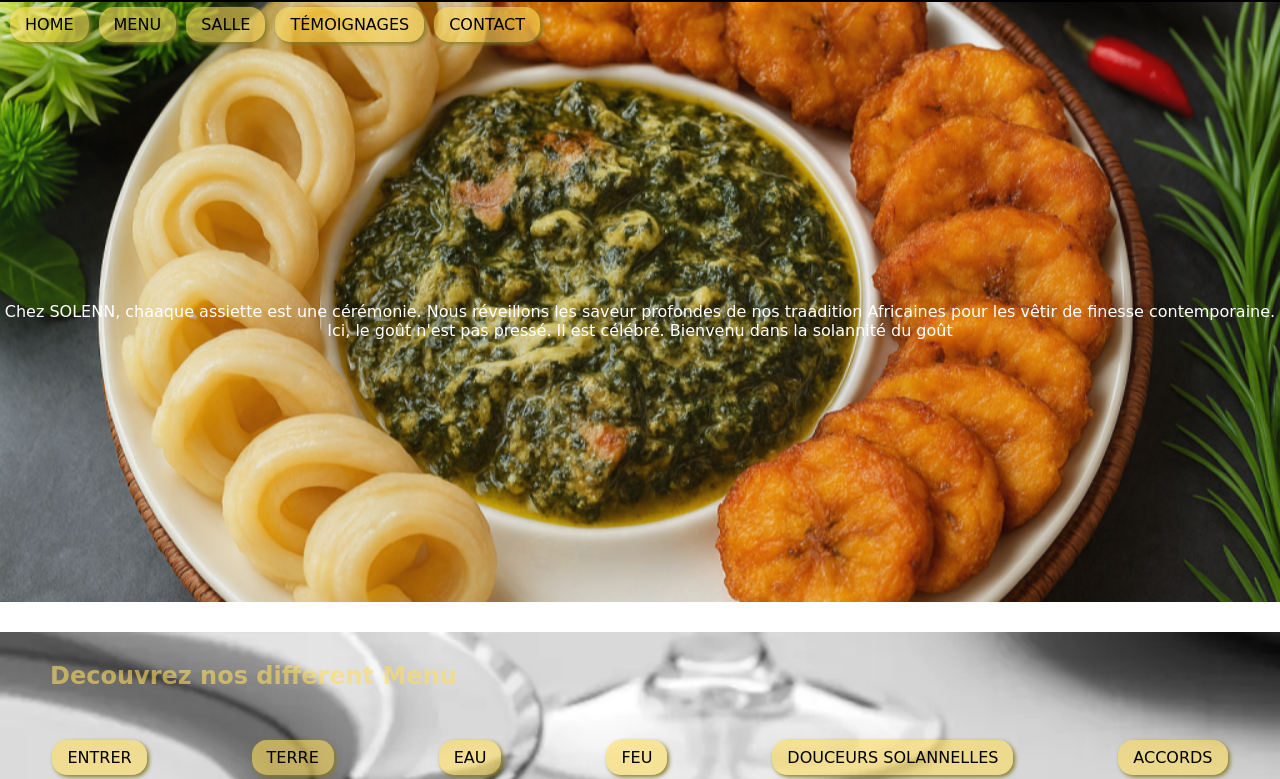
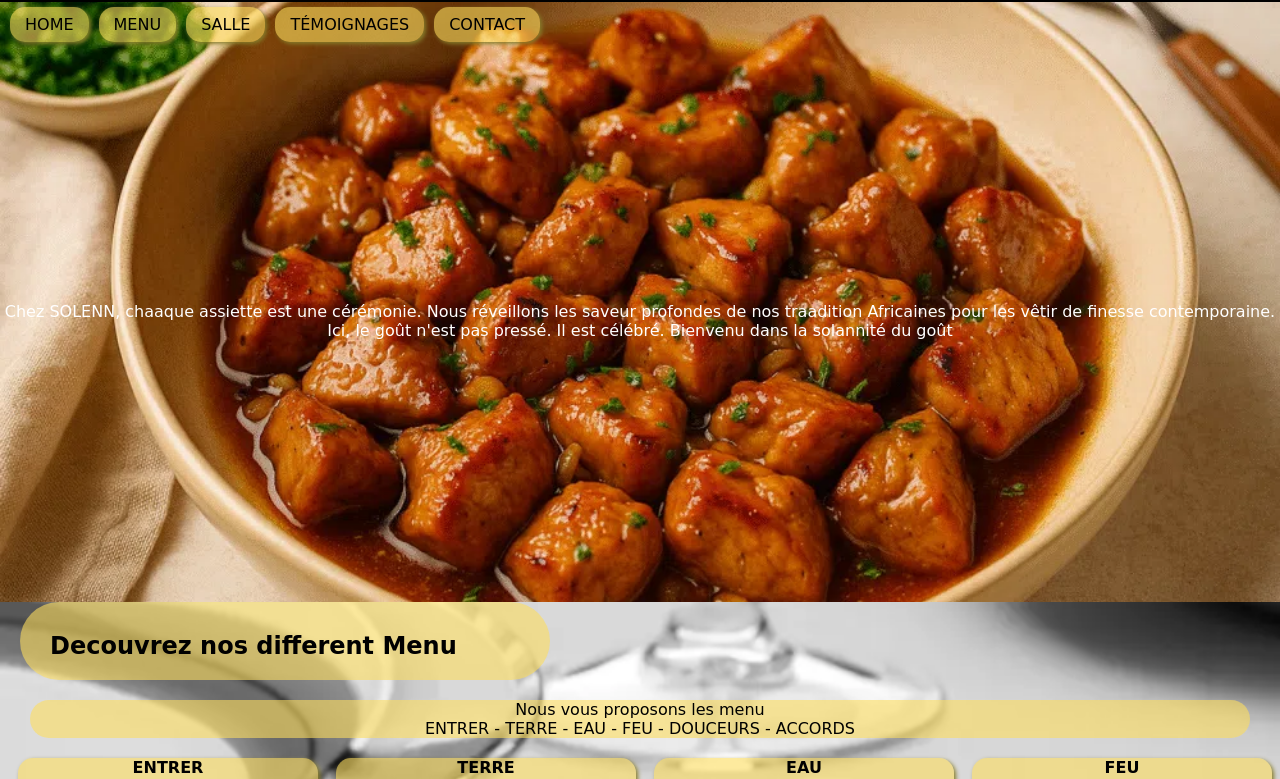
Before and after one commit to tatchumwilliam-stack/site_web, a plain HTML site: page index.html in a window 1280 px wide. Shown: the part 173-952 px from the top of the page. Drawn offline with Linux system fonts and the light colour scheme.

Commit message:
27/06/2026

```diff
--- a/index.html
+++ b/index.html
@@ -39,14 +39,16 @@
     <section id="menu">
         <h2>Decouvrez nos different Menu</h2>
         <div class="card_list">
-            <ul>
+            <p>Nous vous proposons les menu<br>
+            ENTRER - TERRE - EAU - FEU - DOUCEURS - ACCORDS</p>
+<!--            <ul>
                 <li>ENTRER</li>
                 <li>TERRE</li>
                 <li>EAU</li>
                 <li>FEU</li>
                 <li>DOUCEURS SOLANNELLES</li>
                 <li>ACCORDS</li>
-            </ul>
+            </ul>-->
         </div>
         <div class="menu_card">
         <div class="card">
@@ -153,7 +155,7 @@
         document.addEventListener("DOMContentLoaded", () => {
             const slides = document.querySelectorAll(".slid-items");
             let currentSlide = 0;
-            const slideInterval = 5000;
+            const slideInterval = 3000;
 
             function nextSlide() {
 
--- a/style.css
+++ b/style.css
@@ -111,6 +111,12 @@ nav ul li:hover {
     top: 150px;
     margin-bottom: 10px;
 }
+.card_list p {
+    background-color: var(--primarycolor);
+    margin: 0 30px;
+    border-radius: 50px;
+    text-align: center;
+}
 .card_list ul li{
     background-color: var(--primarycolor);
     padding: 8px 15px;
@@ -201,8 +207,13 @@ h5 {
     background-size: cover;
 }
 h2 {
-    color: var(--primarycolor);
-    margin: 30px 20px;
+    background-color: var(--primarycolor);
+    padding-top: 30px;
+    margin-bottom: 20px;
+    margin-left: 20px;
+    color: #000000;
+    max-width: 500px;
+    border-radius: 50px;
 }
 #contact {
     color: #ffffff;
```
